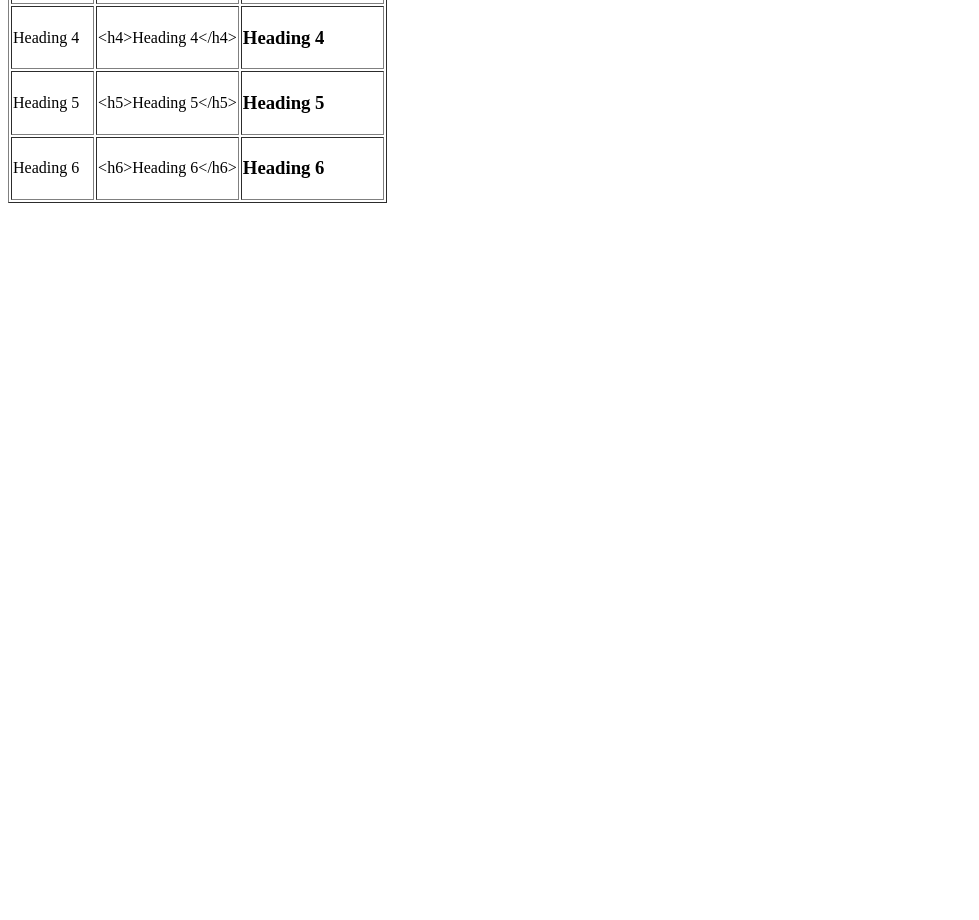
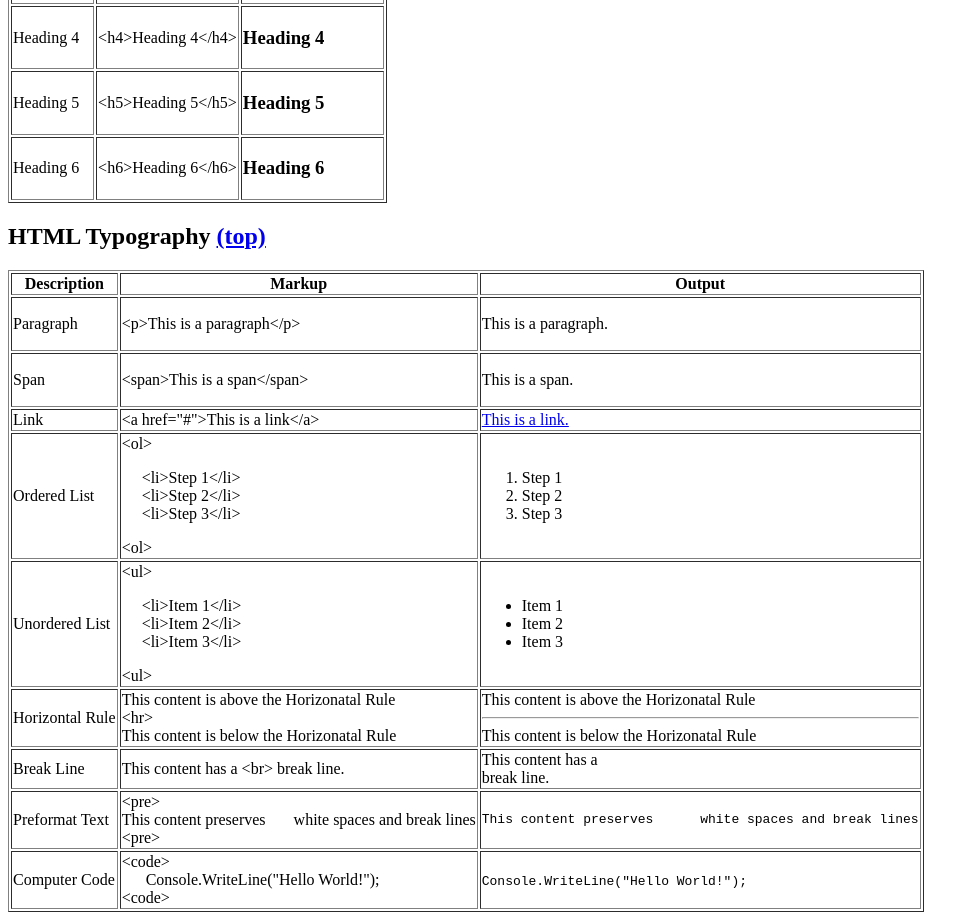
Before and after one commit to RLCC18/PRIN135-Prelim-Exam, a plain HTML site: page index.html in a window 1280 px wide. Shown: the part 500-1420 px from the top of the page, without its empty margins (0-979 px from the left). Before the commit the page ends 800 px from the top, so only its background shows below. Drawn offline with Linux system fonts and the light colour scheme.

Commit message:
typography task

```diff
--- a/index.html
+++ b/index.html
@@ -21,6 +21,8 @@
                         <th>Markup</th>
                         <th>Output</th>
                     </tr>
+                </thead>
+                <tbody>
                     <tr>
                         <td>Heading 1</td>
                         <td>&lt;h1&gt;Heading 1&lt;/h1&gt;</td>
@@ -51,7 +53,112 @@
                         <td>&lt;h6&gt;Heading 6&lt;/h6&gt;</td>
                         <td><h3>Heading 6</h3></td>
                     </tr>
+                </tbody>
+            </table>
+
+            <h2>HTML Typography <a href="top">(top)</a></h2>
+            <table border="1">
+                <thead>
+                    <tr>
+                        <th>Description</th>
+                        <th>Markup</th>
+                        <th>Output</th>
+                    </tr>
                 </thead>
+                <tbody>
+                    <tr>
+                        <td>Paragraph</td>
+                        <td>&lt;p&gt;This is a paragraph&lt;/p&gt;</td>
+                        <td><p>This is a paragraph.</p></td>
+                    </tr>
+                    <tr>
+                        <td>Span</td>
+                        <td>&lt;span&gt;This is a span&lt;/span&gt;</td>
+                        <td><p>This is a span.</p></td>
+                    </tr>
+                    <tr>
+                        <td>Link</td>
+                        <td>&lt;a href="#"&gt;This is a link&lt;/a&gt;</td>
+                        <td><a href="#">This is a link.</a></td>
+                    </tr>
+                    <tr>
+                        <td>Ordered List</td>
+                        <td>
+                                &lt;ol&gt;<br>
+                                <p style="margin-left: 20px;">
+                                &lt;li&gt;Step 1&lt;/li&gt;<br>
+                                &lt;li&gt;Step 2&lt;/li&gt;<br>
+                                &lt;li&gt;Step 3&lt;/li&gt;<br>
+                                </p>
+                                &lt;ol&gt;<br>
+                        </td>
+                        <td>
+                            <ol>
+                                <li>Step 1</li>
+                                <li>Step 2</li>
+                                <li>Step 3</li>
+                            </ol>
+                        </td>
+                    </tr>
+
+                    <tr>
+                        <td>Unordered List</td>
+                        <td>
+                                &lt;ul&gt;<br>
+                                <p style="margin-left: 20px;">
+                                &lt;li&gt;Item 1&lt;/li&gt;<br>
+                                &lt;li&gt;Item 2&lt;/li&gt;<br>
+                                &lt;li&gt;Item 3&lt;/li&gt;<br>
+                                </p>
+                                &lt;ul&gt;<br>
+                        </td>
+                        <td>
+                            <ul>
+                                <li>Item 1</li>
+                                <li>Item 2</li>
+                                <li>Item 3</li>
+                            </ul>
+                        </td>
+                    </tr>
+
+                    <tr>
+                        <td>Horizontal Rule</td>
+                        <td>
+                            This content is above the Horizonatal Rule <br>
+                            &lt;hr&gt;<br>
+                            This content is below the Horizonatal Rule<br>
+                        </td>
+                        <td>This content is above the Horizonatal Rule<hr>This content is below the Horizonatal Rule</td>
+                    </tr>
+
+                    <tr>
+                        <td>Break Line</td>
+                        <td>This content has a &lt;br&gt; break line.</td>
+                        <td>This content has a <br> break line.</td>
+                    </tr>
+
+                    <tr>
+                        <td>Preformat Text</td>
+                        <td>&lt;pre&gt;<br>This content preserves &nbsp;&nbsp;&nbsp;&nbsp;&nbsp;&nbsp;white spaces and break lines<br>&lt;pre&gt;<br></td>
+                        <td>
+                            <pre>This content preserves      white spaces and break lines</pre>
+                        </td>
+                    </tr>
+
+                    <tr>
+                        <td>Computer Code</td>
+                        <td>
+                            &lt;code&gt;<br>
+                            &nbsp;&nbsp;&nbsp;&nbsp;&nbsp;&nbsp;Console.WriteLine("Hello World!");<br>
+                            &lt;code&gt;<br>
+                        </td>
+                        <td>
+                            <code>Console.WriteLine("Hello World!");</code>
+                        </td>
+                    </tr>
+
+                </tbody>
             </table>
+
     </body>
 </html>
```
